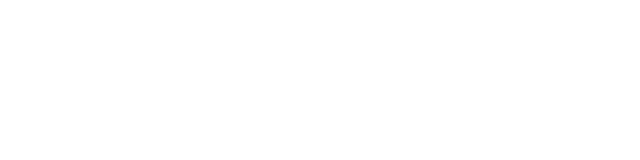
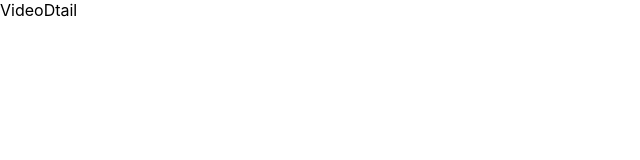
Before and after one commit to seungjae93/youtube, a React (Create React App) app: page /videos/watch/1 in a window 1280 px wide. Shown: the top 160 px of the page, without its empty margins (0-640 px from the left). Built offline with nearby package versions, Linux system fonts and the light colour scheme.

Commit message:
:sparkles: [feat] router 설정

```diff
--- a/package.json
+++ b/package.json
@@ -8,6 +8,7 @@
     "@testing-library/user-event": "^13.2.1",
     "react": "^18.2.0",
     "react-dom": "^18.2.0",
+    "react-router-dom": "^6.10.0",
     "react-scripts": "5.0.1",
     "web-vitals": "^2.1.0"
   },
--- a/src/App.js
+++ b/src/App.js
@@ -1,5 +1,11 @@
+import { Outlet } from "react-router-dom";
+
 function App() {
-  return <></>;
+  return (
+    <>
+      <Outlet />
+    </>
+  );
 }
 
 export default App;
--- a/src/index.js
+++ b/src/index.js
@@ -1,13 +1,30 @@
-import React from 'react';
-import ReactDOM from 'react-dom/client';
-import './index.css';
-import App from './App';
-import reportWebVitals from './reportWebVitals';
+import React from "react";
+import ReactDOM from "react-dom/client";
+import reportWebVitals from "./reportWebVitals";
+import "./index.css";
+import { RouterProvider, createBrowserRouter } from "react-router-dom";
+import App from "./App";
+import NotFound from "./pages/NotFound";
+import Videos from "./pages/Videos";
+import VideoDtail from "./pages/VideoDtail";
 
-const root = ReactDOM.createRoot(document.getElementById('root'));
+const router = createBrowserRouter([
+  {
+    path: "/",
+    element: <App />,
+    errorElement: <NotFound />,
+    children: [
+      { index: true, element: <Videos /> },
+      { path: "videos", element: <Videos /> },
+      { path: "videos/:keyword", element: <Videos /> },
+      { path: "videos/watch/:videoId", element: <VideoDtail /> },
+    ],
+  },
+]);
+const root = ReactDOM.createRoot(document.getElementById("root"));
 root.render(
   <React.StrictMode>
-    <App />
+    <RouterProvider router={router} />
   </React.StrictMode>
 );
 
--- /dev/null
+++ b/src/pages/NotFound.jsx
@@ -0,0 +1,5 @@
+import React from "react";
+
+export default function NotFound() {
+  return <div>Not Found!</div>;
+}
--- /dev/null
+++ b/src/pages/VideoDtail.jsx
@@ -0,0 +1,5 @@
+import React from "react";
+
+export default function VideoDtail() {
+  return <div>VideoDtail</div>;
+}
--- /dev/null
+++ b/src/pages/Videos.jsx
@@ -0,0 +1,5 @@
+import React from "react";
+
+export default function Videos() {
+  return <div>Videos</div>;
+}
```
Also changed, not shown: 1 other file (tests, documents, lock files or other folders).
